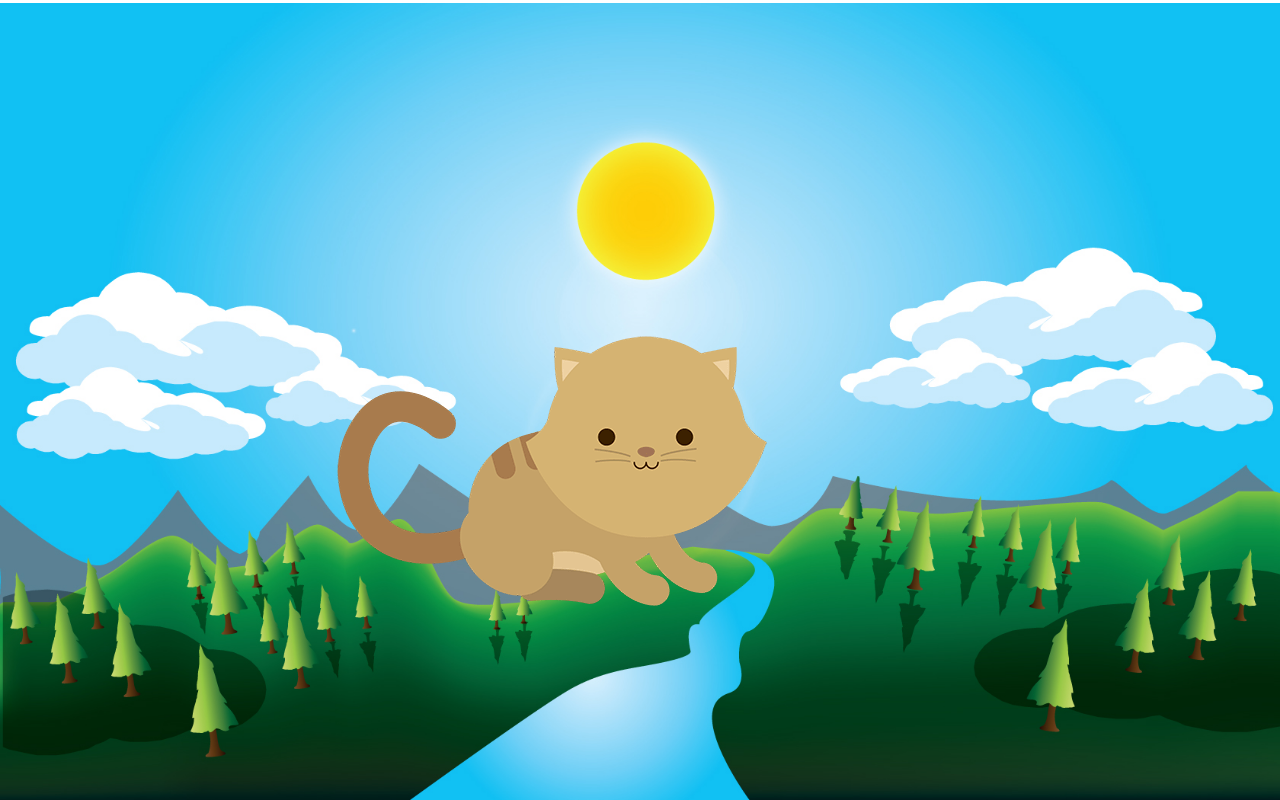
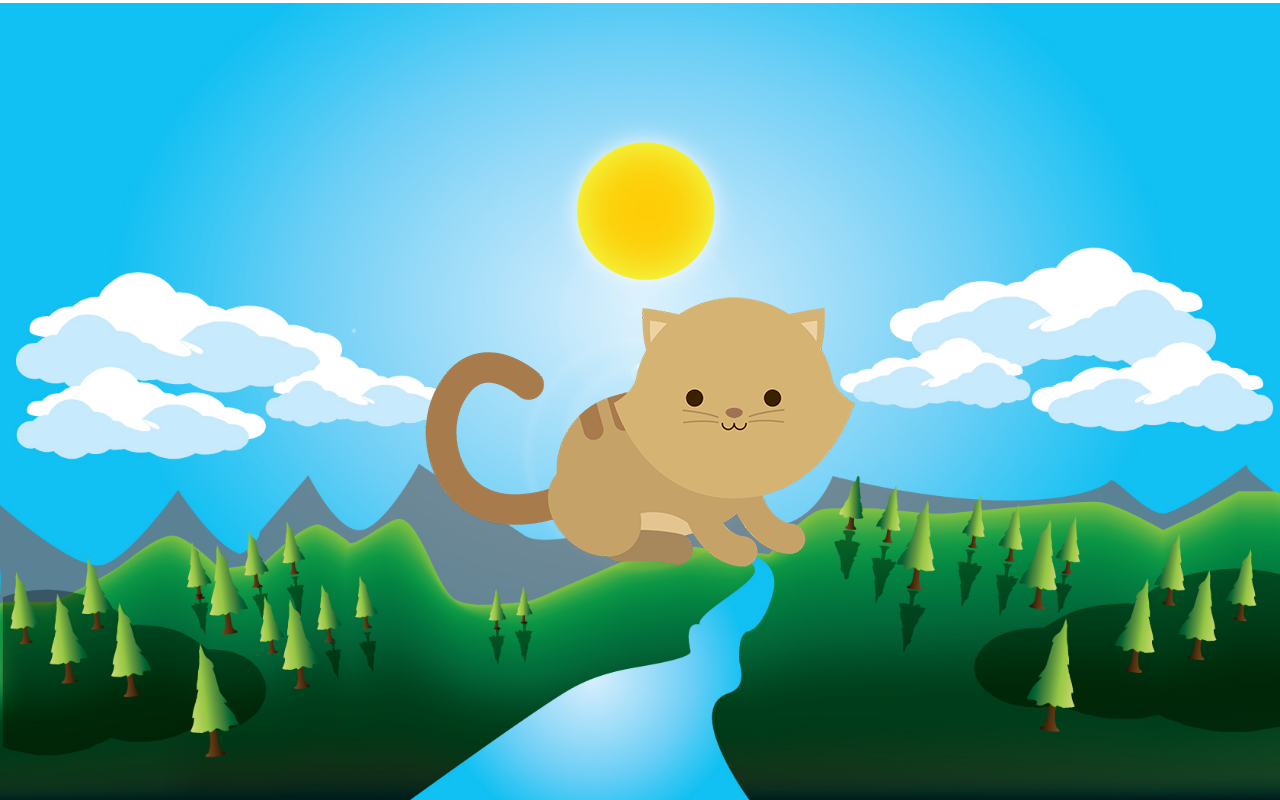
Before and after one commit to meliveloz/kitten, a plain HTML site: page index.html in a window 1280 px wide. Drawn offline with Linux system fonts and the light colour scheme.

Commit message:
last commit

```diff
--- a/asset/css/main.css
+++ b/asset/css/main.css
@@ -6,11 +6,11 @@
 }
 .container2{
 	max-width: 1449px;
+	text-align: center;
 }
 .ceropadding{
 	padding: 0;
 }
 .photokitten{
-	padding-top: 26%;
-	margin-left: 25%;
+	padding-top: 23%;
 }
--- a/index.html
+++ b/index.html
@@ -10,8 +10,8 @@
 </head>
 <body>
 	<div class="container container2">
-		<section class="principal">
-			<div class="row">
+		<section>
+			<div class="row principal">
 				<div class="col-12 ceropadding">
 					<img class="photokitten" src="asset/img/kitten-medium.png">
 				</div>
```
